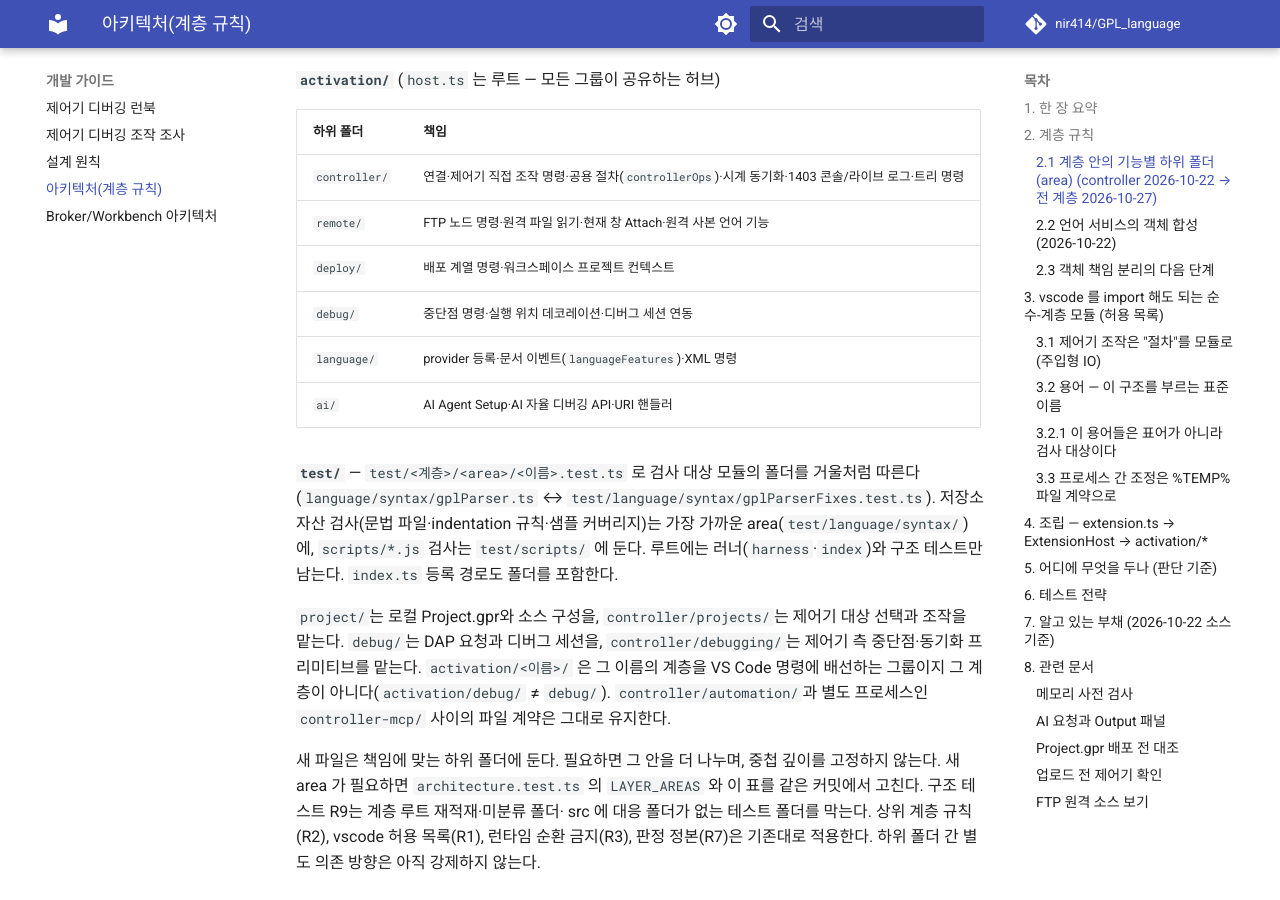
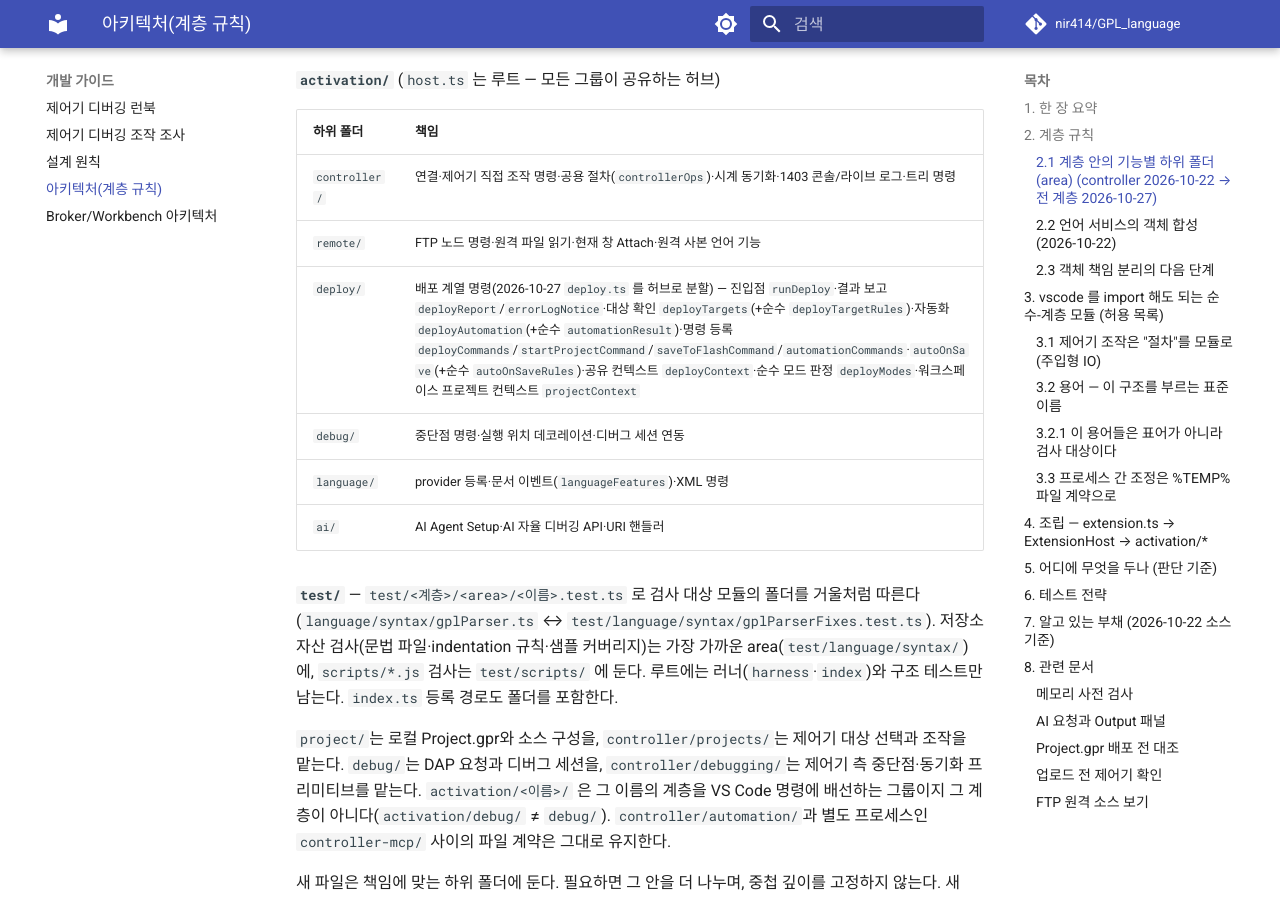
Before and after one commit to nir414/GPL_language, an MkDocs documentation site: the page built from docs/development/architecture.md, in a window 1280 px wide and 900 px high, scrolled down 5280 px. Built offline with MkDocs 1.6.1 and Material for MkDocs 9.7.7, drawn with Linux system fonts in a browser that asks for light colours; comment, search, counter and statistics services are not loaded; some of the changed text lies outside the part shown.

Commit message:
docs(architecture): activation/deploy 분할 반영 — §2.1 area 표 행과 §7 부채 표 갱신
Co-Authored-By: Claude Fable 5.1 <noreply@anthropic.com>

```diff
--- a/docs/development/architecture.md
+++ b/docs/development/architecture.md
@@ -154,7 +154,7 @@ flowchart BT
 | --- | --- |
 | `controller/` | 연결·제어기 직접 조작 명령·공용 절차(`controllerOps`)·시계 동기화·1403 콘솔/라이브 로그·트리 명령 |
 | `remote/` | FTP 노드 명령·원격 파일 읽기·현재 창 Attach·원격 사본 언어 기능 |
-| `deploy/` | 배포 계열 명령·워크스페이스 프로젝트 컨텍스트 |
+| `deploy/` | 배포 계열 명령(2026-10-27 `deploy.ts` 를 허브로 분할) — 진입점 `runDeploy`·결과 보고 `deployReport`/`errorLogNotice`·대상 확인 `deployTargets`(+순수 `deployTargetRules`)·자동화 `deployAutomation`(+순수 `automationResult`)·명령 등록 `deployCommands`/`startProjectCommand`/`saveToFlashCommand`/`automationCommands`·`autoOnSave`(+순수 `autoOnSaveRules`)·공유 컨텍스트 `deployContext`·순수 모드 판정 `deployModes`·워크스페이스 프로젝트 컨텍스트 `projectContext` |
 | `debug/` | 중단점 명령·실행 위치 데코레이션·디버그 세션 연동 |
 | `language/` | provider 등록·문서 이벤트(`languageFeatures`)·XML 명령 |
 | `ai/` | AI Agent Setup·AI 자율 디버깅 API·URI 핸들러 |
@@ -414,7 +414,7 @@ R1·R2·R3 이 이미 강제한다. 그러나 **단일 진실 공급원(SSOT, Si
 | `controller/deployment/deployService.ts` `deployLocked` | 1,100줄 함수 | 배포 파이프라인 단계 분리는 하드웨어 영향(로드맵 P9) |
 | `controller/runtime/runtimeConsole.ts` | 약 1,368줄 | 재연결 상태 머신 → 명시적 상태 머신(로드맵 Phase 3) |
 | `views/tree/controllerTreeProvider.ts` | 약 1,605줄 | 포맷 함수는 분리됨. 섹션별 노드 생성 분리는 후보 |
-| `activation/deploy/deploy.ts` | 약 1,344줄 | 결과 보고부 분리됨. 자동화 게이트·명령 6개가 남아 있다 |
+| `activation/deploy/deploy.ts` | 1,488줄 한 함수 → 허브 70줄 + 형제 모듈 15개 | **분할 완료(2026-10-27)** — 클로저 공유 상태는 `deployContext`, 순수 판정은 `deployModes`·`automationResult`·`deployTargetRules`·`autoOnSaveRules`(테스트 있음). 가장 큰 잔여는 `deployReport.ts`(약 400줄, 결과 보고 세 갈래) |
 | 1403 상태 문구 두 표현 | `controller/runtime/runtimeConsolePresentation`(알림, 영문) vs `views/tree/runtimeConsoleTreePresentation`(트리, 한국어) | 폴링 판정 정규식이 다르다 — 실기기 문구 대조 후 통일 결정 |
 | provider 별 수신자 해석 사본 | definition·hover·완성·디버그 hover | **정리됨(2026-09-10)** — 해석은 `language/analysis/receiverType`, 조립은 `providers/intellisense/receiverContext` 하나로. R7 이 재발을 막는다 |
 | `config.ts` 안의 언어 헬퍼 | `getQualifiedWordAtPosition`·`isInCommentOrString`·`GPL_CONTROL_KEYWORDS` | `language/` 로 옮길 후보(`ciEq` 는 옮겼다) |
```
